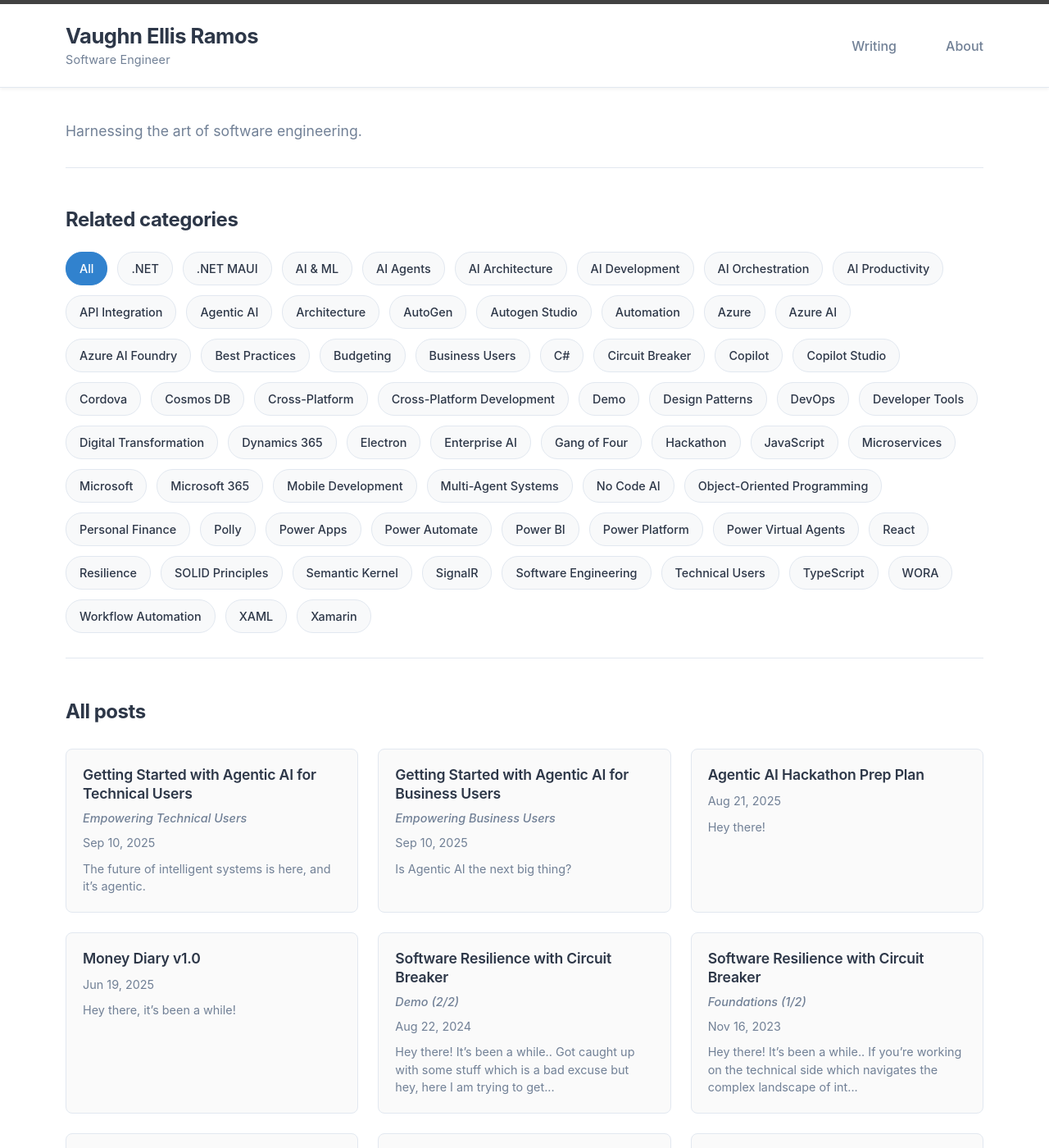
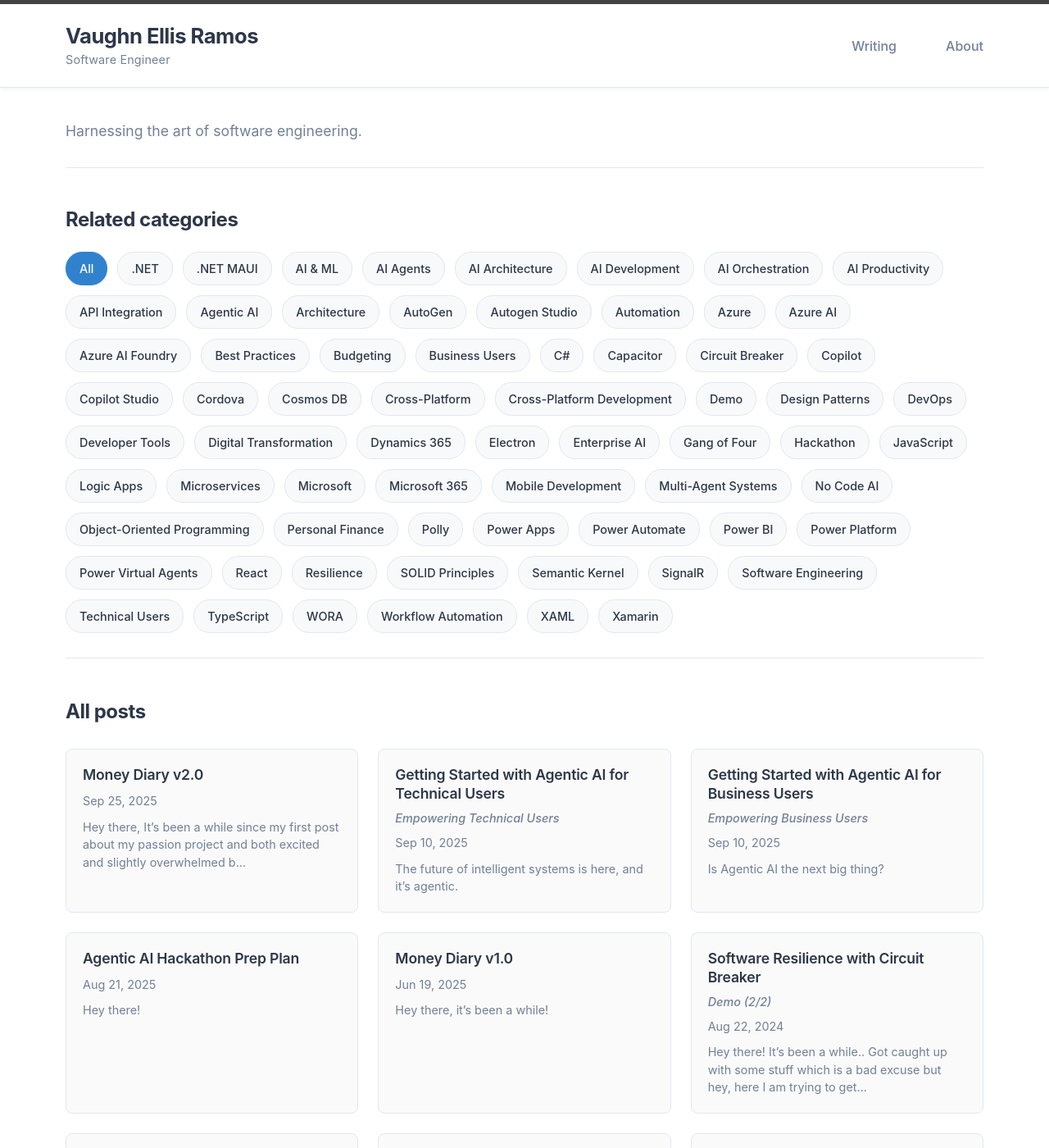
Before and after one commit to vaughnellis/tech-blog, a Jekyll site: the page built from index.markdown, in a window 1280 px wide and 1400 px high. Shown: the whole window at 82% size. Built offline with Jekyll 4.4.1, drawn with Linux system fonts in a browser that asks for light colours; part of the change alters nothing that is shown.

Commit message:
Add money diary v2

```diff
--- a/_posts/2025-06-19-money-diary.md
+++ b/_posts/2025-06-19-money-diary.md
@@ -3,7 +3,13 @@ layout: post
 permalink: "/post/software-engineering/money-diary-v1"
 title:  "Money Diary v1.0"
 categories: [Personal Finance, Software Engineering]
-tags: [React, Azure, Cosmos DB, Personal Finance, Budgeting, Cross-Platform]
+tags: [React, Electron, Cordova, Capacitor, Azure, Logic Apps, Cosmos DB, Personal Finance, Budgeting, Cross-Platform]
+article-series:
+  id: "money-diary-series"
+  series-title: "Money Diary"
+  sidebar-label: "V1.0"
+  part: 1
+  total: 2
 ---
 
 Hey there, it's been a while!
--- /dev/null
+++ b/_posts/2025-09-25-money-diary-v2.md
@@ -0,0 +1,135 @@
+---
+layout: post
+permalink: "/post/software-engineering/money-diary-v1"
+title:  "Money Diary v2.0"
+categories: [Personal Finance, Software Engineering]
+tags: [React, Electron, Cordova, Capacitor, Azure, Logic Apps, Cosmos DB, Personal Finance, Budgeting, Cross-Platform]
+article-series:
+  id: "money-diary-series"
+  series-title: "Money Diary"
+  sidebar-label: "V2.0"
+  part: 2
+  total: 2
+---
+
+Hey there, It's been a while since my first post about my passion project and both excited and slightly overwhelmed by how much this project has progressed.
+
+I wanted to try something new this time and make this simple.
+
+## Agenda:
+1. What's New
+2. What's Cookin'
+3. What's Next
+
+## What's New:
+
+#### Look and Feel
+1. **Updated navigation to hamburger menu**
+![Money Diary](/assets/md-v2-nav-01.gif)
+This makes it much more easier to navigate between features.
+
+#### Financial Management
+1. **Added Multiple Income Stream**
+![Money Diary](/assets/md-v2-income-02.gif)
+This enables you to consolidate all of your income streams and take control of them!
+
+2. **Enhanced Money Goals Planner feature**
+  - Creating a Goal
+  ![Money Diary](/assets/md-v2-goal-03.gif)
+  Set it up, stick with it, and finally win!
+
+  - Creating a Debt
+  ![Money Diary](/assets/md-v2-debt-04.gif)
+  Time to face those credit card bills or other loans!
+
+3. Enhanced Bank Allocation feature
+![Money Diary](/assets/md-v2-bankallocation-06.gif)
+Gives you a single view of where your money should sit!
+
+4. Added Lifestyle Statistics and Dynamic Categories setting
+![Money Diary](/assets/md-v2-lifestyle-statistics-07.gif)
+Shows you exactly where your money goes
+
+#### Planning & Tracking
+1. Enhanced Money Goals Dashboard
+![Money Diary](/assets/md-v2-goaldashboard-05.gif)
+See your progress without wanting to cry.
+
+2. Added Monthly Summary
+![Money Diary](/assets/md-v2-monthly-summary-08.gif)
+Your monthly "how did I spend that much?" recap.
+
+3. Enhanced Bank Discrepancy
+![Money Diary](/assets/md-v2-bank-discrepancy-09.gif)
+For when you and your bank can't agree on math.
+
+4. Added Habit Calendar
+![Money Diary](/assets/md-v2-Habit-Calendar-10.gif)
+Track those good general & money habits you're totally gonna stick to this time.
+
+#### Personal Development
+1. Added Monthly Intentions
+![Money Diary](/assets/md-v2-intentions-11.gif)
+Like New Year's resolutions but monthly and more realistic.
+
+2. Added Monthly Reflections & Money Mindmap Check-in
+![Money Diary](/assets/md-v2-reflections-12.gif)
+Sometimes you gotta have a heart-to-heart with your wallet.
+
+3. Added Monthly Checklist
+![Money Diary](/assets/md-v2-checklist-13.gif)
+Who doesn't love checking stuff off a list?
+
+4. Added Achievements feature
+![Money Diary](/assets/md-v2-achievements-14.gif)
+Finally, your money wins get the recognition they deserve.
+
+5. Added Money Snapshot
+![Money Diary](/assets/md-v2-snapshot-15.gif)
+Quick peek at where you stand financially.
+
+#### General Update
+1. Added Initial Tooltip feature
+![Money Diary](/assets/md-v2-tooltip-16.gif)
+No more clicking random buttons to figure out what they do.
+
+2. Automation of calculations (e.g. Rent / Recurring expenses for future funds)
+![Money Diary](/assets/md-v2-automation-17.gif)
+App does the tedious number-crunching so you don't have to.
+
+3. Lots of bug fixes! 😅
+
+## What’s cookin’
+
+I started this passion project with the though process of building an MVP.
+The objective was to see if this would help me and in the hopes of helping others as well.
+
+Now that I have added a bunch of features, it has been challenging for me to manage since I have designed this as a ***thin backend*** with a ***smart client***.
+
+To summarize:
+
+I have the ff:
+- React/Electron/Cordova/Capacitor doing **ALL** the heavy lifting on the frontend
+- Azure Logic app basically just playing CRUD middleman
+- Azure Cosmos DB storing everything
+- ALL business logic living in the client 😆
+
+This means I still have the same 4 operations and all business logic resides within the client(omg!😅)
+
+![Money Diary](/assets/md-whats-cookin.png)
+
+The good news? It works! The less good news? Every new feature feels like I'm playing architectural Jenga.
+Which is why I'm now in the planning stage to modernize the architecture.
+
+
+## What's next
+
+I'm about to make some big moves!
+
+I want to try something completely different this time.
+Once I've got the technical foundation sorted, I'll phone a UI/UX designer magician friend.
+When everything is said and done, the scary and exciting part is having a select few perform beta testing!
+
+The dream is to get this onto the Google Play Store and Apple store and actually help people manage their finances better.
+
+If you have any comments/suggestion/recommendation/any feedback, please feel to reach out!
```
Also changed, not shown: assets/md-whats-cookin.png (added), 17 other files.
